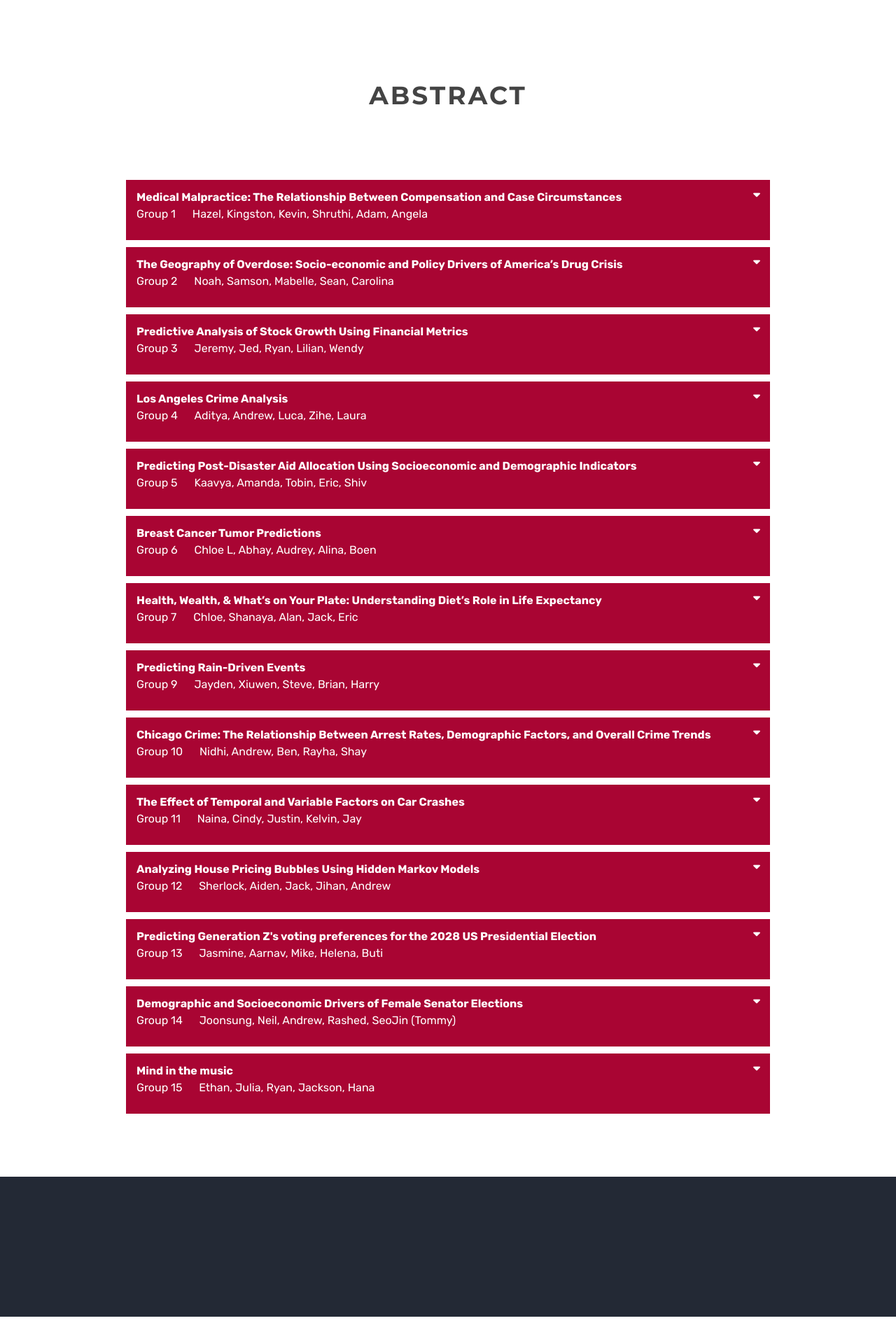
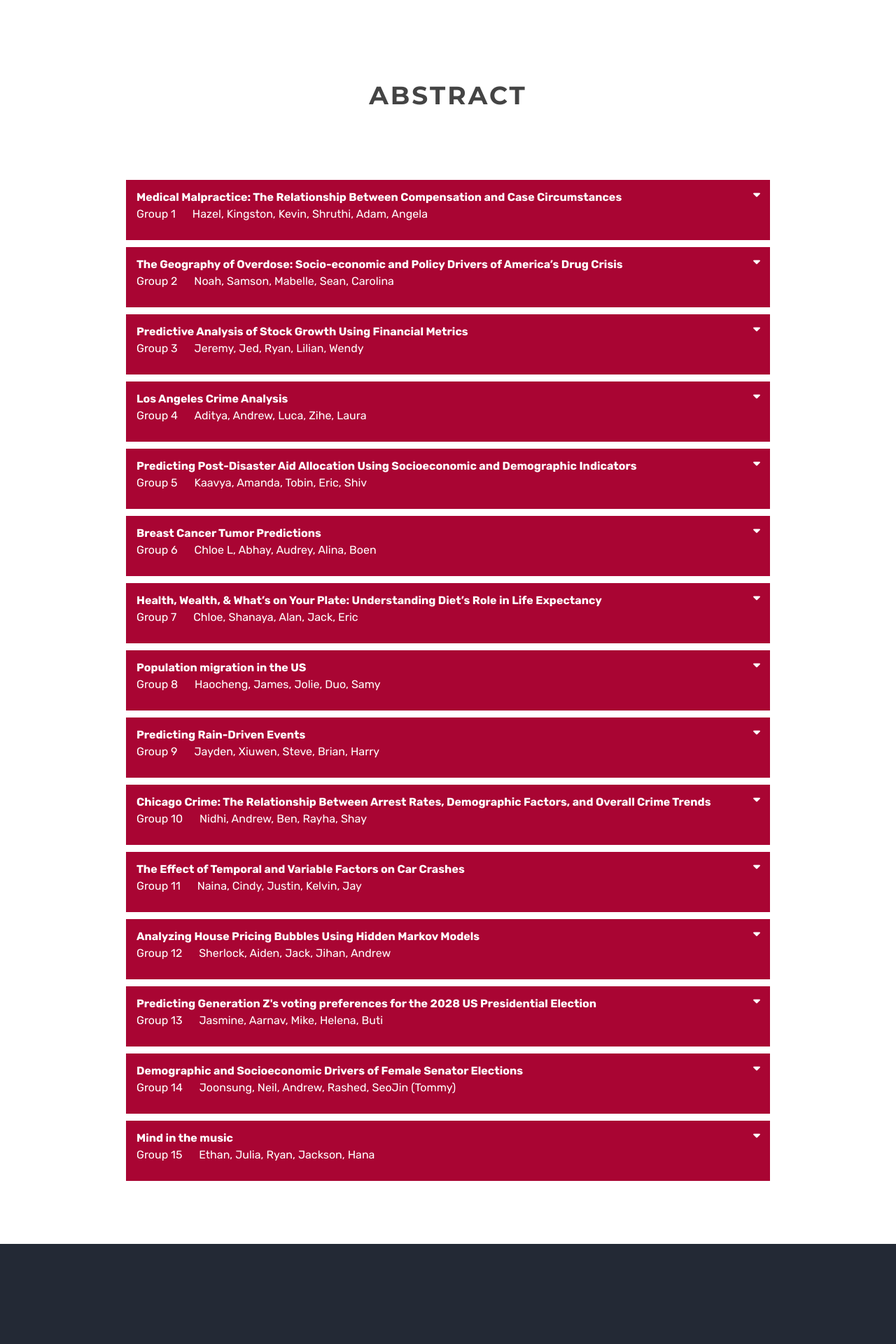
Before and after one commit to cccfran/modern-data-mining, a Jekyll site: the page built from dsl10.html, in a window 1280 px wide. Shown: the part 1900-3820 px from the top of the page at 70% size. Built offline with Jekyll 4.4.1, drawn with Linux system fonts in a browser that asks for light colours; some of the changed lines change nothing that is shown.

Commit message:
Update speakers_dsl10.json

```diff
--- a/_data/speakers_dsl10.json
+++ b/_data/speakers_dsl10.json
@@ -110,5 +110,13 @@
    "TF": "Neil Fasching",
    "Title": "Predicting Post-Disaster Aid Allocation Using Socioeconomic and Demographic Indicators",
    "Abstract": "Natural disasters have long-lasting impacts on socioeconomic conditions and human well-being. We were interested in post-disaster aid allocation in different regions after different disasters. Thus, we set the goals of the study to examine how key socioeconomic variables — including percent unemployment, median household income, type of disaster, population size, and net population growth — influence the amount of federal aid provided following natural disasters. To support our analysis, we used heat maps, scatterplots, histograms, and bar graphs for exploratory data analysis (EDA). Our final model revealed that there was not a direct formula to determine the federal aid warranted for a natural disaster.  Some of the results stood out from others due to their unexpected relationship with federal aid provided. Overall, our project successfully highlights how socioeconomic factors determine the amount of federal aid provided after natural disasters and gives us a way to determine how aid should be distributed in the future."
+ },
+ {
+   "Timestamp": "8/1/2025 8:20:28",
+   "Names": "Haocheng, James, Jolie, Duo, Samy",
+   "Group": 8,
+   "TF": "Donald Moratz",
+   "Title": "Population migration in the US",
+   "Abstract": "In this study, we examined the significant socioeconomic factors that influence population migration between US states. We collected over 20 predictors from all 50 states in the US, spanning from 2011 to 2023, from official government sources. Predictors range from GDP per capita to demographic distributions. We applied four different methods for analysis: OLS (ordinary least squares regression), LASSO, FNN (feedforward neural network), and random forest. We used a variety of techniques to evaluate our models, including computing MSE (mean squared error), residual plots, and partial dependence plots. In the end, we identified a list of significant factors that influence population migration within the US."
  }
 ]
```
